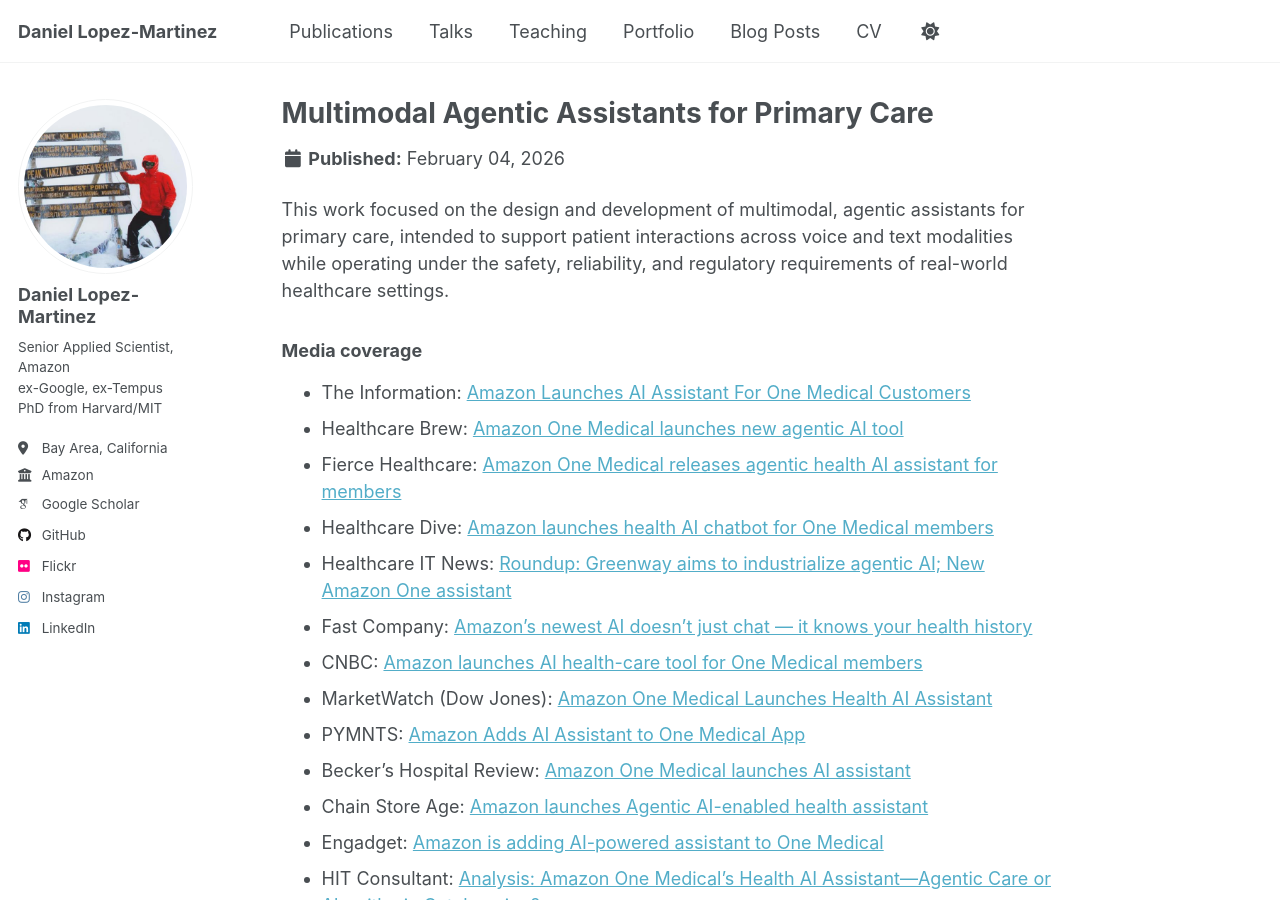
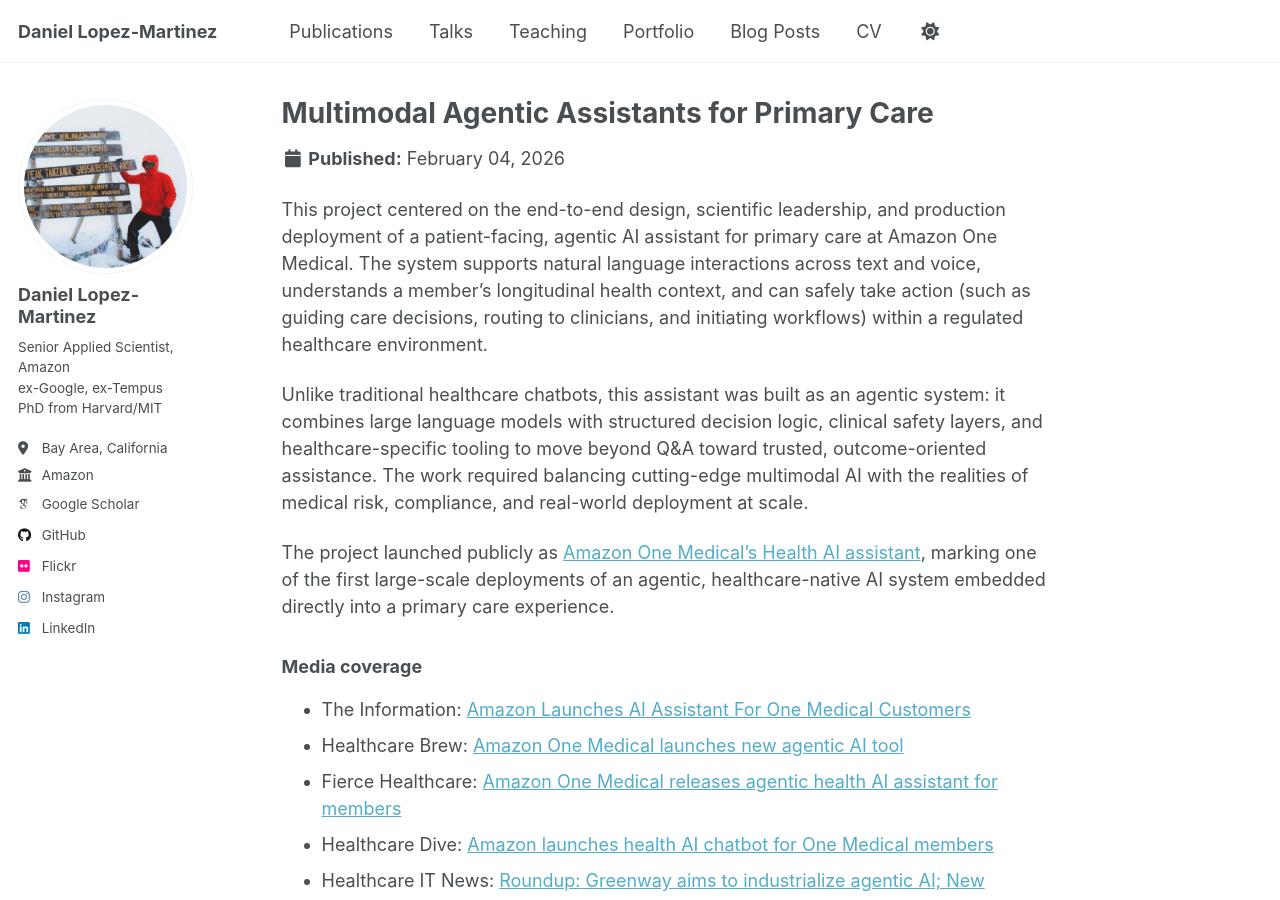
Before and after one commit to daniel-lopezmartinez/daniel-lopezmartinez.github.io, a Jekyll site: the page built from _portfolio/amazon-multimodal-agentic-assistants-primary-care.md, in a window 1280 px wide and 900 px high. Built offline with Jekyll 4.4.1, drawn with Linux system fonts in a browser that asks for light colours; some web fonts are replaced; a script that is not in the unit is left out.

Commit message:
adds more info

```diff
--- a/_portfolio/amazon-multimodal-agentic-assistants-primary-care.md
+++ b/_portfolio/amazon-multimodal-agentic-assistants-primary-care.md
@@ -6,8 +6,11 @@ category: amazon
 order: 5
 ---
 
-This work focused on the design and development of multimodal, agentic assistants for primary care, intended to support patient interactions across voice and text modalities while operating under the safety, reliability, and regulatory requirements of real-world healthcare settings.
+This project centered on the end-to-end design, scientific leadership, and production deployment of a patient-facing, agentic AI assistant for primary care at Amazon One Medical. The system supports natural language interactions across text and voice, understands a member’s longitudinal health context, and can safely take action (such as guiding care decisions, routing to clinicians, and initiating workflows) within a regulated healthcare environment.
 
+Unlike traditional healthcare chatbots, this assistant was built as an agentic system: it combines large language models with structured decision logic, clinical safety layers, and healthcare-specific tooling to move beyond Q&A toward trusted, outcome-oriented assistance. The work required balancing cutting-edge multimodal AI with the realities of medical risk, compliance, and real-world deployment at scale.
+
+The project launched publicly as [Amazon One Medical’s Health AI assistant](https://www.aboutamazon.com/news/retail/one-medical-ai-health-assistant), marking one of the first large-scale deployments of an agentic, healthcare-native AI system embedded directly into a primary care experience.
 
 ### Media coverage
 
```
